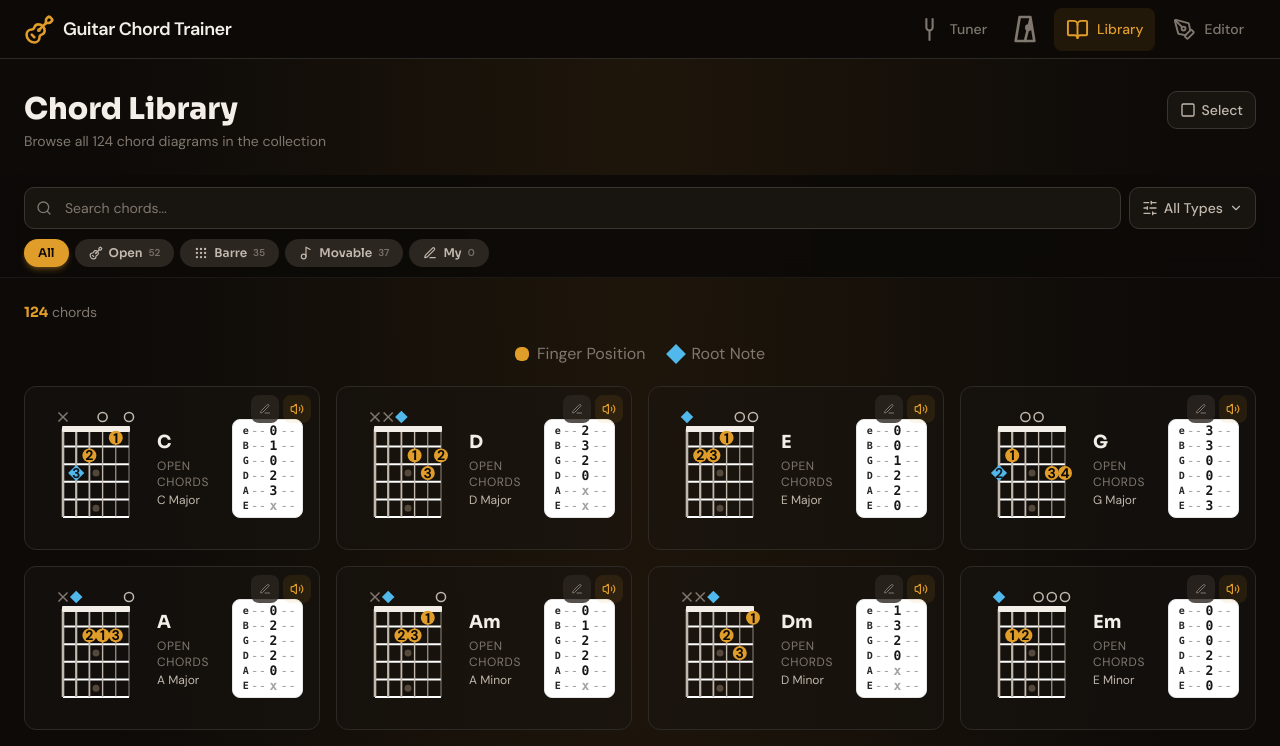
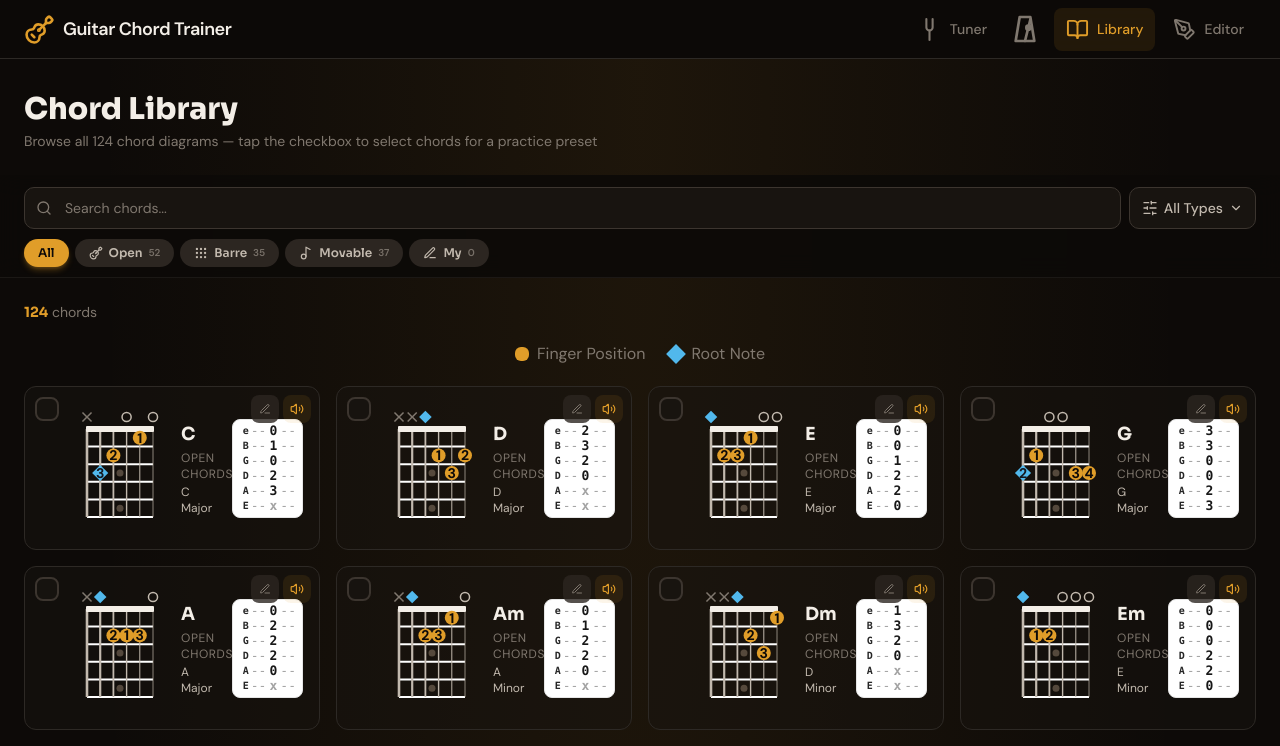
Before and after one commit to randysoller/FretMaster, a React (Vite) app: page /library in a window 1280 px wide. Shown: the top 746 px of the page. Built offline with nearby package versions, Linux system fonts and the light colour scheme.

Commit message:
Always-visible checkboxes and floating save bar in Chord Library

```diff
--- a/src/pages/ChordLibrary.tsx
+++ b/src/pages/ChordLibrary.tsx
@@ -7,7 +7,7 @@ import type { ChordCategory, ChordType, BarreRoot, ChordData } from '@/types/cho
 import ChordDiagram from '@/components/features/ChordDiagram';
 import ChordTablature from '@/components/features/ChordTablature';
 import CustomChordDiagram from '@/components/features/CustomChordDiagram';
-import { Search, X, Volume2, Edit3, SlidersHorizontal, Check, ChevronDown, Guitar, Grip, Music2, CheckSquare, Square, Save, Bookmark } from 'lucide-react';
+import { Search, X, Volume2, Edit3, SlidersHorizontal, Check, ChevronDown, Guitar, Grip, Music2, Save, Bookmark } from 'lucide-react';
 import { useChordAudio } from '@/hooks/useChordAudio';
 import ChordDetailModal from '@/components/features/ChordDetailModal';
 import { useCustomChordStore } from '@/stores/customChordStore';
@@ -50,23 +50,11 @@ export default function ChordLibrary() {
   const [selectedChord, setSelectedChord] = useState<ChordData | null>(null);
   const closeModal = useCallback(() => setSelectedChord(null), []);
 
-  // ─── Selection Mode ───
-  const [isSelectMode, setIsSelectMode] = useState(false);
+  // ─── Selection ───
   const [selectedIds, setSelectedIds] = useState<Set<string>>(new Set());
   const [showSaveForm, setShowSaveForm] = useState(false);
   const [presetName, setPresetName] = useState('');
   const presetInputRef = useRef<HTMLInputElement>(null);
-
-  const toggleSelectMode = useCallback(() => {
-    setIsSelectMode((prev) => {
-      if (prev) {
-        setSelectedIds(new Set());
-        setShowSaveForm(false);
-        setPresetName('');
-      }
-      return !prev;
-    });
-  }, []);
 
   const toggleChordSelection = useCallback((id: string) => {
     setSelectedIds((prev) => {
@@ -81,7 +69,7 @@ export default function ChordLibrary() {
     setSelectedIds(new Set(chords.map((c) => c.id)));
   }, []);
 
-  const clearSelection = useCallback(() => {
+  const deselectAll = useCallback(() => {
     setSelectedIds(new Set());
   }, []);
 
@@ -91,7 +79,6 @@ export default function ChordLibrary() {
     presetStore.addPreset(name, [...selectedIds]);
     setShowSaveForm(false);
     setPresetName('');
-    setIsSelectMode(false);
     setSelectedIds(new Set());
   }, [presetName, selectedIds, presetStore]);
 
@@ -229,124 +216,16 @@ export default function ChordLibrary() {
       <div className="px-3 sm:px-6 py-4 sm:py-8">
         <div className="max-w-7xl mx-auto">
           {/* Header */}
-          <div className="mb-3 sm:mb-6 flex items-start justify-between gap-3">
-            <div>
+          <div className="mb-3 sm:mb-6">
             <h1 className="font-display text-2xl sm:text-3xl font-extrabold text-[hsl(var(--text-default))]">
               Chord Library
             </h1>
             <p className="mt-1 font-body text-xs sm:text-sm text-[hsl(var(--text-muted))]">
-                Browse all {ALL_CHORDS.length} chord diagrams in the collection
+              Browse all {ALL_CHORDS.length} chord diagrams — tap the checkbox to select chords for a practice preset
             </p>
           </div>
-            <button
-              onClick={toggleSelectMode}
-              className={`shrink-0 flex items-center gap-1.5 rounded-lg border px-3 py-2 text-sm font-body font-medium transition-all active:scale-95 ${
-                isSelectMode
-                  ? 'border-[hsl(var(--color-primary))] bg-[hsl(var(--color-primary)/0.15)] text-[hsl(var(--color-primary))]'
-                  : 'border-[hsl(var(--border-default))] bg-[hsl(var(--bg-elevated))] text-[hsl(var(--text-subtle))] hover:text-[hsl(var(--text-default))] hover:bg-[hsl(var(--bg-overlay))]'
-              }`}
-            >
-              {isSelectMode ? <CheckSquare className="size-4" /> : <Square className="size-4" />}
-              <span className="hidden sm:inline">{isSelectMode ? 'Cancel' : 'Select'}</span>
-            </button>
-          </div>
 
-          {/* ═══════════ SELECT MODE BAR ═══════════ */}
-          <AnimatePresence>
-            {isSelectMode && (
-              <motion.div
-                initial={{ height: 0, opacity: 0 }}
-                animate={{ height: 'auto', opacity: 1 }}
-                exit={{ height: 0, opacity: 0 }}
-                transition={{ duration: 0.2, ease: 'easeOut' }}
-                className="overflow-hidden"
-              >
-                <div className="mb-3 sm:mb-5 rounded-xl border border-[hsl(var(--color-primary)/0.3)] bg-[hsl(var(--color-primary)/0.06)] p-3 sm:p-4 space-y-3">
-                  <div className="flex items-center justify-between gap-2">
-                    <div className="flex items-center gap-2">
-                      <Bookmark className="size-4 text-[hsl(var(--color-primary))]" />
-                      <span className="text-sm font-display font-semibold text-[hsl(var(--text-default))]">
-                        {selectedIds.size > 0 ? (
-                          <><span className="text-[hsl(var(--color-primary))]">{selectedIds.size}</span> chord{selectedIds.size !== 1 ? 's' : ''} selected</>
-                        ) : (
-                          'Tap chords to select'
-                        )}
-                      </span>
-                    </div>
-                    <div className="flex items-center gap-1.5">
-                      <button
-                        onClick={() => selectAllVisible(filteredChords)}
-                        className="text-[11px] font-body text-[hsl(var(--color-primary))] hover:underline underline-offset-2"
-                      >
-                        Select all
-                      </button>
-                      {selectedIds.size > 0 && (
-                        <>
-                          <span className="text-[hsl(var(--border-default))]">·</span>
-                          <button
-                            onClick={clearSelection}
-                            className="text-[11px] font-body text-[hsl(var(--text-muted))] hover:text-[hsl(var(--semantic-error))]"
-                          >
-                            Clear
-                          </button>
-                        </>
-                      )}
-                    </div>
-                  </div>
 
-                  {/* Save preset form */}
-                  <AnimatePresence>
-                    {showSaveForm ? (
-                      <motion.div
-                        initial={{ height: 0, opacity: 0 }}
-                        animate={{ height: 'auto', opacity: 1 }}
-                        exit={{ height: 0, opacity: 0 }}
-                        className="overflow-hidden"
-                      >
-                        <div className="flex items-center gap-2">
-                          <input
-                            ref={presetInputRef}
-                            type="text"
-                            placeholder="Preset name..."
-                            value={presetName}
-                            onChange={(e) => setPresetName(e.target.value)}
-                            onKeyDown={(e) => { if (e.key === 'Enter') handleSavePreset(); if (e.key === 'Escape') setShowSaveForm(false); }}
-                            className="flex-1 rounded-lg border border-[hsl(var(--border-default))] bg-[hsl(var(--bg-elevated))] px-3 py-2 text-sm font-body text-[hsl(var(--text-default))] placeholder:text-[hsl(var(--text-muted))] focus:outline-none focus:border-[hsl(var(--color-primary))] focus:ring-1 focus:ring-[hsl(var(--color-primary)/0.3)]"
-                          />
-                          <button
-                            onClick={handleSavePreset}
-                            disabled={!presetName.trim() || selectedIds.size === 0}
-                            className="shrink-0 flex items-center gap-1.5 rounded-lg bg-[hsl(var(--color-primary))] px-4 py-2 text-sm font-display font-bold text-[hsl(var(--bg-base))] disabled:opacity-40 disabled:cursor-not-allowed active:scale-95 transition-all"
-                          >
-                            <Save className="size-3.5" />
-                            Save
-                          </button>
-                          <button
-                            onClick={() => { setShowSaveForm(false); setPresetName(''); }}
-                            className="shrink-0 size-8 flex items-center justify-center rounded-lg text-[hsl(var(--text-muted))] hover:bg-[hsl(var(--bg-overlay))]"
-                          >
-                            <X className="size-4" />
-                          </button>
-                        </div>
-                      </motion.div>
-                    ) : (
-                      selectedIds.size > 0 && (
-                        <motion.div initial={{ opacity: 0 }} animate={{ opacity: 1 }}>
-                          <button
-                            onClick={() => setShowSaveForm(true)}
-                            className="w-full flex items-center justify-center gap-2 rounded-lg border border-dashed border-[hsl(var(--color-primary)/0.4)] bg-[hsl(var(--color-primary)/0.06)] py-2.5 text-sm font-display font-semibold text-[hsl(var(--color-primary))] hover:bg-[hsl(var(--color-primary)/0.12)] active:scale-[0.98] transition-all"
-                          >
-                            <Bookmark className="size-4" />
-                            Save as Practice Preset
-                          </button>
-                        </motion.div>
-                      )
-                    )}
-                  </AnimatePresence>
-                </div>
-              </motion.div>
-            )}
-          </AnimatePresence>
 
           {/* ═══════════ STICKY FILTER BAR ═══════════ */}
           <div className="sticky top-[3.5rem] z-30 -mx-3 sm:-mx-6 px-3 sm:px-6 pt-3 pb-2 bg-[hsl(var(--bg-base)/0.92)] backdrop-blur-md border-b border-[hsl(var(--border-subtle)/0.5)] mb-3 sm:mb-6 space-y-2.5">
@@ -589,20 +468,11 @@ export default function ChordLibrary() {
                 return (
                   <motion.div
                     key={chord.id}
-                    onClick={() => {
-                      if (isSelectMode) {
-                        toggleChordSelection(chord.id);
-                      } else {
-                        setSelectedChord(chord);
-                      }
-                    }}
+                    onClick={() => setSelectedChord(chord)}
                     role="button"
                     tabIndex={0}
                     onKeyDown={(e) => {
-                      if (e.key === 'Enter') {
-                        if (isSelectMode) toggleChordSelection(chord.id);
-                        else setSelectedChord(chord);
-                      }
+                      if (e.key === 'Enter') setSelectedChord(chord);
                     }}
                     variants={{
                       hidden: { opacity: 0, y: 20 },
@@ -614,21 +484,22 @@ export default function ChordLibrary() {
                         : 'border-[hsl(var(--border-subtle))] bg-[hsl(var(--bg-elevated)/0.5)] hover:border-[hsl(var(--color-primary)/0.4)] hover:bg-[hsl(var(--bg-elevated))] hover:scale-[1.01] hover:shadow-[0_0_16px_hsl(var(--color-primary)/0.15),0_0_40px_hsl(var(--color-primary)/0.06)]'
                     } active:scale-[0.99]`}
                   >
-                    {/* Selection checkbox */}
-                    {isSelectMode && (
-                      <div className="absolute top-1.5 left-1.5 sm:top-2 sm:left-2 z-10">
+                    {/* Selection checkbox — always visible */}
+                    <button
+                      onClick={(e) => { e.stopPropagation(); toggleChordSelection(chord.id); }}
+                      className="absolute top-1.5 left-1.5 sm:top-2 sm:left-2 z-10 p-0.5"
+                      aria-label={isSelected ? 'Deselect chord' : 'Select chord'}
+                    >
                       <div className={`size-6 rounded-md border-2 flex items-center justify-center transition-all ${
                         isSelected
-                            ? 'bg-[hsl(var(--color-primary))] border-[hsl(var(--color-primary))]'
-                            : 'border-[hsl(var(--border-default))] bg-[hsl(var(--bg-elevated)/0.8)]'
+                          ? 'bg-[hsl(var(--color-primary))] border-[hsl(var(--color-primary))] shadow-[0_0_8px_hsl(var(--color-primary)/0.4)]'
+                          : 'border-[hsl(var(--border-default))] bg-[hsl(var(--bg-elevated)/0.8)] hover:border-[hsl(var(--color-primary)/0.5)]'
                       }`}>
                         {isSelected && <Check className="size-3.5 text-[hsl(var(--bg-base))]" />}
                       </div>
-                      </div>
-                    )}
+                    </button>
 
-                    {/* Action buttons — hidden in select mode */}
-                    {!isSelectMode && (
+                    {/* Action buttons */}
                     <div className="absolute top-1.5 right-1.5 sm:top-2 sm:right-2 flex gap-0.5 sm:gap-1 z-10">
                         <button
                           onClick={(e) => { e.stopPropagation(); handleEditChord(chord as ChordData & { isCustom?: boolean }); }}
@@ -645,15 +516,14 @@ export default function ChordLibrary() {
                           <Volume2 className="size-3.5" />
                         </button>
                     </div>
-                    )}
-                    {!isSelectMode && (chord as any).isCustom && !(chord as any).sourceChordId && (
+                    {(chord as any).isCustom && !(chord as any).sourceChordId && (
                       <span className="absolute top-1.5 left-1.5 sm:top-2 sm:left-2 rounded px-1.5 py-0.5 text-[8px] font-display font-bold uppercase tracking-wider bg-[hsl(var(--color-primary)/0.15)] text-[hsl(var(--color-primary))] z-10">
                         Custom
                       </span>
                     )}
 
                     {/* Left: Chord Diagram */}
-                    <div className={`shrink-0 ${isSelectMode ? 'ml-5 sm:ml-6' : ''}`}>
+                    <div className="shrink-0 ml-5 sm:ml-6">
                       {(chord as any).isCustom ? (
                         <CustomChordDiagram
                           key={`custom-${chord.id}-${((chord as any).customBarres ?? []).length}-${((chord as any).customMarkers ?? []).length}`}
@@ -791,6 +661,93 @@ export default function ChordLibrary() {
         filteredChords={filteredChords}
         onNavigate={setSelectedChord}
       />
+
+      {/* ═══════════ FLOATING SAVE BAR ═══════════ */}
+      <AnimatePresence>
+        {selectedIds.size > 0 && (
+          <motion.div
+            initial={{ y: 80, opacity: 0 }}
+            animate={{ y: 0, opacity: 1 }}
+            exit={{ y: 80, opacity: 0 }}
+            transition={{ type: 'spring', stiffness: 400, damping: 32 }}
+            className="fixed bottom-[72px] sm:bottom-6 left-3 right-3 sm:left-auto sm:right-6 sm:w-[420px] z-40"
+          >
+            <div className="rounded-2xl border border-[hsl(var(--color-primary)/0.4)] bg-[hsl(var(--bg-elevated))] shadow-2xl shadow-black/50 backdrop-blur-md p-3 sm:p-4 space-y-3">
+              <div className="flex items-center justify-between gap-2">
+                <div className="flex items-center gap-2">
+                  <Bookmark className="size-4 text-[hsl(var(--color-primary))]" />
+                  <span className="text-sm font-display font-semibold text-[hsl(var(--text-default))]">
+                    <span className="text-[hsl(var(--color-primary))]">{selectedIds.size}</span> chord{selectedIds.size !== 1 ? 's' : ''} selected
+                  </span>
+                </div>
+                <div className="flex items-center gap-1.5">
+                  <button
+                    onClick={() => selectAllVisible(filteredChords)}
+                    className="text-[11px] font-body text-[hsl(var(--color-primary))] hover:underline underline-offset-2"
+                  >
+                    Select all
+                  </button>
+                  <span className="text-[hsl(var(--border-default))]">·</span>
+                  <button
+                    onClick={deselectAll}
+                    className="text-[11px] font-body text-[hsl(var(--text-muted))] hover:text-[hsl(var(--semantic-error))]"
+                  >
+                    Clear
+                  </button>
+                </div>
+              </div>
+
+              <AnimatePresence mode="wait">
+                {showSaveForm ? (
+                  <motion.div
+                    key="form"
+                    initial={{ height: 0, opacity: 0 }}
+                    animate={{ height: 'auto', opacity: 1 }}
+                    exit={{ height: 0, opacity: 0 }}
+                    className="overflow-hidden"
+                  >
+                    <div className="flex items-center gap-2">
+                      <input
+                        ref={presetInputRef}
+                        type="text"
+                        placeholder="Preset name..."
+                        value={presetName}
+                        onChange={(e) => setPresetName(e.target.value)}
+                        onKeyDown={(e) => { if (e.key === 'Enter') handleSavePreset(); if (e.key === 'Escape') setShowSaveForm(false); }}
+                        className="flex-1 rounded-lg border border-[hsl(var(--border-default))] bg-[hsl(var(--bg-surface))] px-3 py-2.5 text-sm font-body text-[hsl(var(--text-default))] placeholder:text-[hsl(var(--text-muted))] focus:outline-none focus:border-[hsl(var(--color-primary))] focus:ring-1 focus:ring-[hsl(var(--color-primary)/0.3)]"
+                      />
+                      <button
+                        onClick={handleSavePreset}
+                        disabled={!presetName.trim() || selectedIds.size === 0}
+                        className="shrink-0 flex items-center gap-1.5 rounded-lg bg-[hsl(var(--color-primary))] px-4 py-2.5 text-sm font-display font-bold text-[hsl(var(--bg-base))] disabled:opacity-40 disabled:cursor-not-allowed active:scale-95 transition-all"
+                      >
+                        <Save className="size-3.5" />
+                        Save
+                      </button>
+                      <button
+                        onClick={() => { setShowSaveForm(false); setPresetName(''); }}
+                        className="shrink-0 size-8 flex items-center justify-center rounded-lg text-[hsl(var(--text-muted))] hover:bg-[hsl(var(--bg-overlay))]"
+                      >
+                        <X className="size-4" />
+                      </button>
+                    </div>
+                  </motion.div>
+                ) : (
+                  <motion.div key="button" initial={{ opacity: 0 }} animate={{ opacity: 1 }}>
+                    <button
+                      onClick={() => setShowSaveForm(true)}
+                      className="w-full flex items-center justify-center gap-2 rounded-xl bg-[hsl(var(--color-primary))] py-3 text-sm font-display font-bold text-[hsl(var(--bg-base))] hover:brightness-110 active:scale-[0.98] transition-all"
+                    >
+                      <Bookmark className="size-4" />
+                      Save as Practice Preset
+                    </button>
+                  </motion.div>
+                )}
+              </AnimatePresence>
+            </div>
+          </motion.div>
+        )}
+      </AnimatePresence>
     </div>
   );
 }
```
Lines whose indentation alone changed are shown as unchanged.
